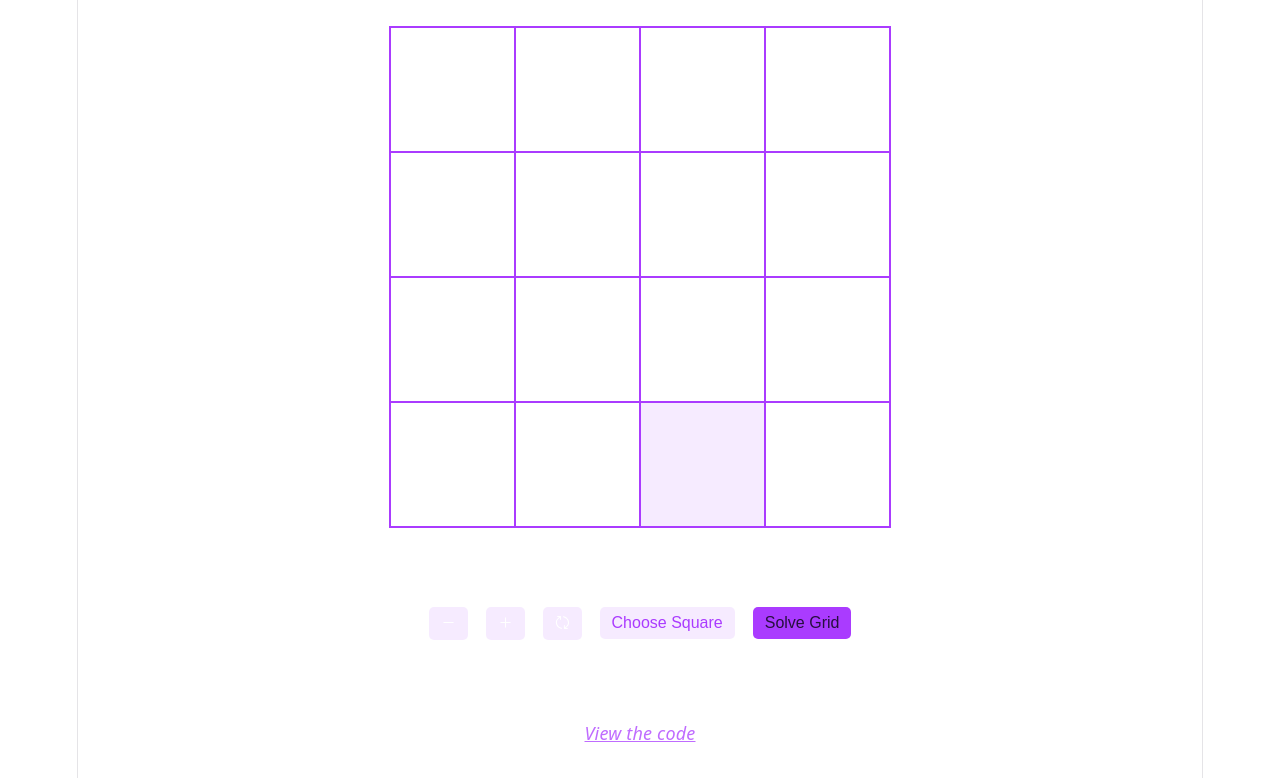
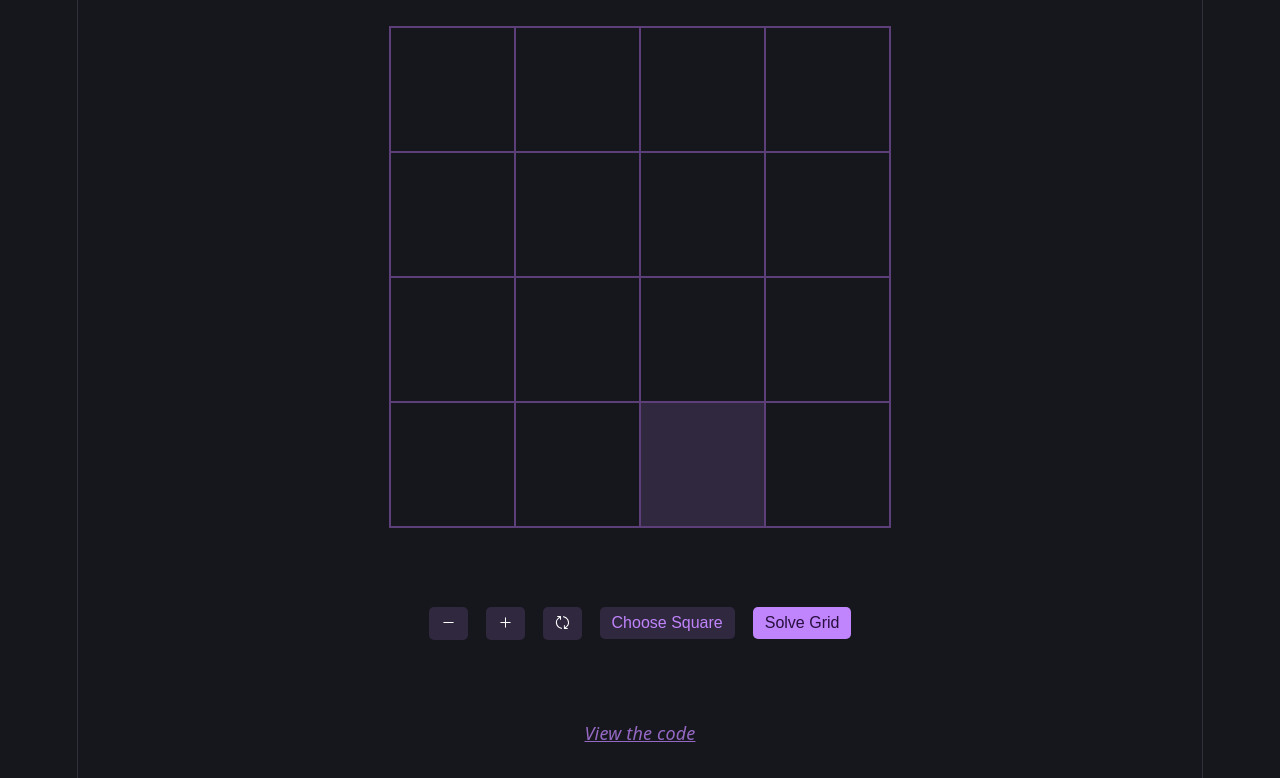
Before and after one commit to charlielidstone/math122-recursion-exercise, a React (Vite) app: page / in a window 1280 px wide. Shown: the top 778 px of the page. Built offline with nearby package versions, Linux system fonts and the light colour scheme.

Commit message:
Refactor CSS variables for dark theme; disable light theme variables

```diff
--- a/src/index.css
+++ b/src/index.css
@@ -1,16 +1,29 @@
 :root {
-  --text: #6b6375;
-  --text-h: #08060d;
-  --bg: #fff;
-  --border: #e5e4e7;
-  --code-bg: #f4f3ec;
-  --accent: #aa3bff;
-  --accent-bg: rgba(170, 59, 255, 0.1);
-  --accent-border: rgb(170, 59, 255);
+  /* Light theme — disabled, dark only for now */
+  /* --text: #6b6375; */
+  /* --text-h: #08060d; */
+  /* --bg: #fff; */
+  /* --border: #e5e4e7; */
+  /* --code-bg: #f4f3ec; */
+  /* --accent: #aa3bff; */
+  /* --accent-bg: rgba(170, 59, 255, 0.1); */
+  /* --accent-border: rgb(170, 59, 255); */
+  /* --accent-border-2: rgb(170, 59, 255); */
+  /* --social-bg: rgba(244, 243, 236, 0.5); */
+  /* --shadow: rgba(0, 0, 0, 0.1) 0 10px 15px -3px, rgba(0, 0, 0, 0.05) 0 4px 6px -2px; */
+
+  --text: #9ca3af;
+  --text-h: #f3f4f6;
+  --bg: #16171d;
+  --border: #2e303a;
+  --code-bg: #1f2028;
+  --accent: #c084fc;
+  --accent-bg: rgba(192, 132, 252, 0.15);
+  --accent-border: rgb(92, 63, 120);
   --accent-border-2: rgb(170, 59, 255);
-  --social-bg: rgba(244, 243, 236, 0.5);
+  --social-bg: rgba(47, 48, 58, 0.5);
   --shadow:
-    rgba(0, 0, 0, 0.1) 0 10px 15px -3px, rgba(0, 0, 0, 0.05) 0 4px 6px -2px;
+    rgba(0, 0, 0, 0.4) 0 10px 15px -3px, rgba(0, 0, 0, 0.25) 0 4px 6px -2px;
 
   --sans: system-ui, 'Segoe UI', Roboto, sans-serif;
   --heading: system-ui, 'Segoe UI', Roboto, sans-serif;
@@ -18,7 +31,7 @@
 
   font: 18px/145% var(--sans);
   letter-spacing: 0.18px;
-  color-scheme: light dark;
+  color-scheme: dark;
   color: var(--text);
   background: var(--bg);
   font-synthesis: none;
@@ -31,7 +44,7 @@
   }
 }
 
-@media (prefers-color-scheme: dark) {
+/* @media (prefers-color-scheme: dark) {
   :root {
     --text: #9ca3af;
     --text-h: #f3f4f6;
@@ -49,7 +62,7 @@
   #social .button-icon {
     filter: invert(1) brightness(2);
   }
-}
+} */
 
 body {
   margin: 0;
```
